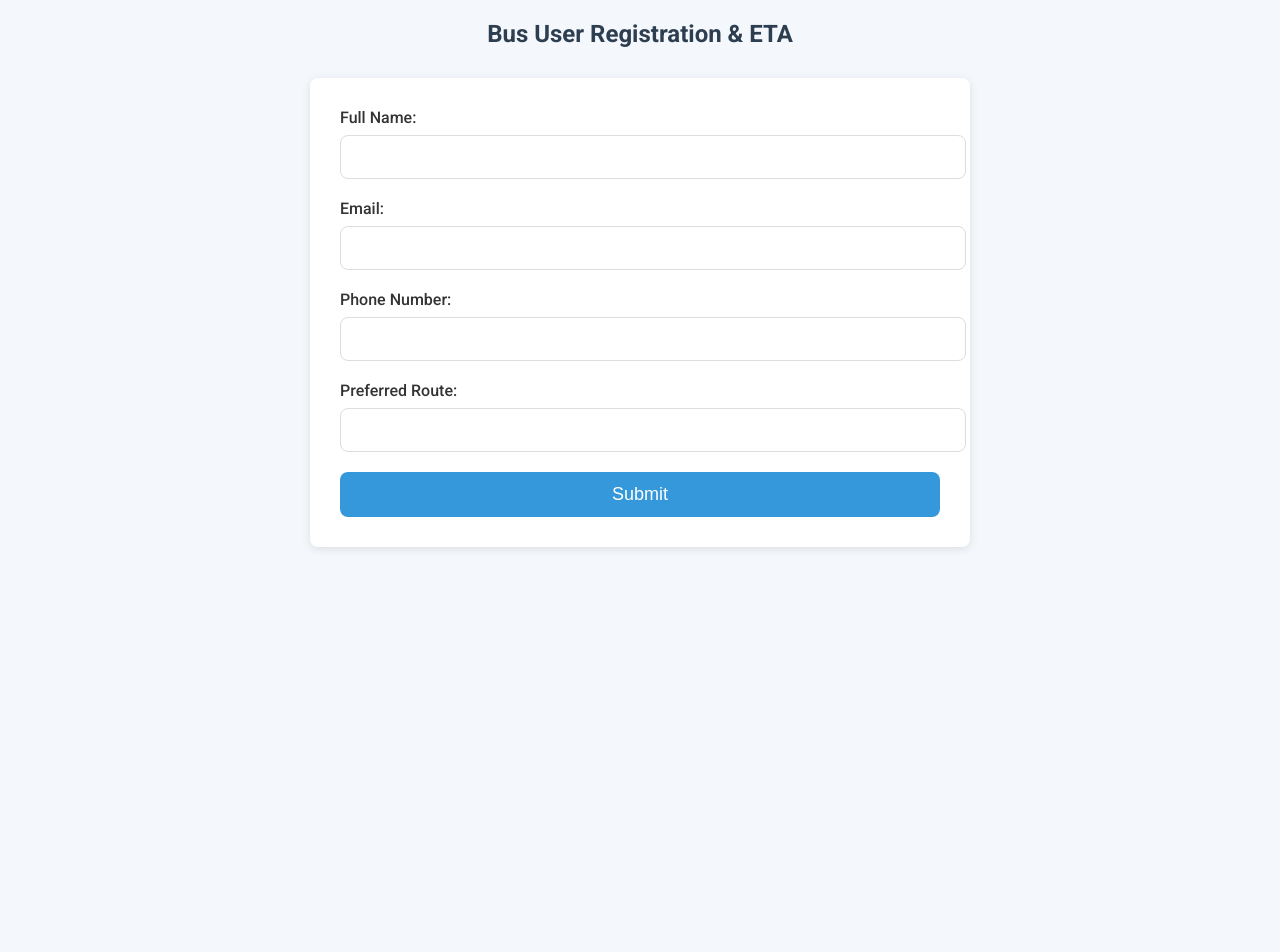
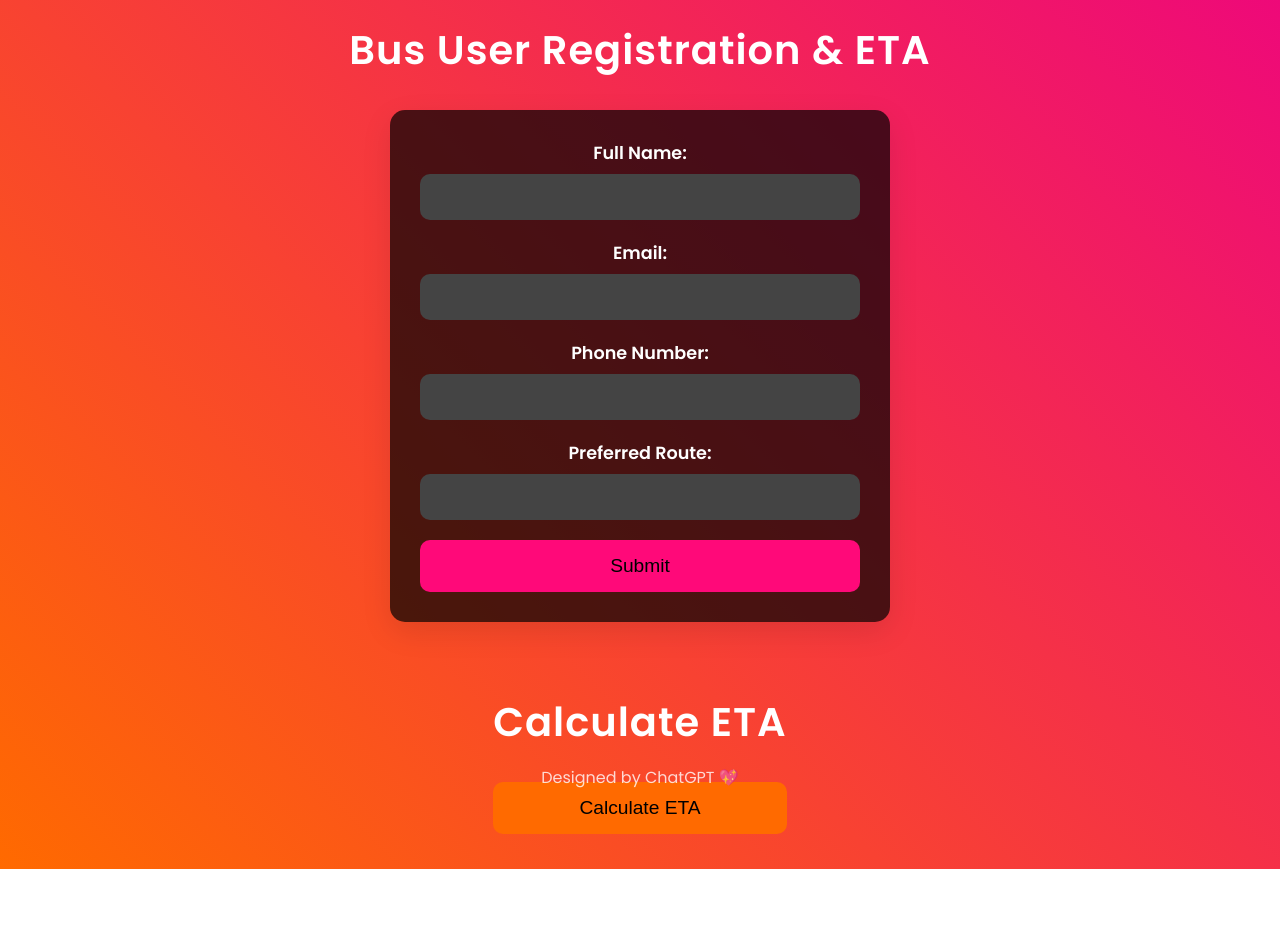
Before and after one commit to ManojCmd91/FRONNBACK, a website: page Frontend/public/index.html in a window 1280 px wide. Shown: the top 952 px of the page. After the commit the page ends 869 px from the top, so only its background shows below. Drawn offline with nearby package versions, Linux system fonts and the light colour scheme.

Commit message:
Update index.html

```diff
--- a/Frontend/public/index.html
+++ b/Frontend/public/index.html
@@ -5,79 +5,114 @@
     <meta name="viewport" content="width=device-width, initial-scale=1.0">
     <title>Bus User Registration & ETA</title>
     <link rel="stylesheet" href="https://unpkg.com/leaflet@1.9.1/dist/leaflet.css" />
-    <link href="https://fonts.googleapis.com/css2?family=Roboto:wght@400;500;700&display=swap" rel="stylesheet">
+    <link href="https://fonts.googleapis.com/css2?family=Roboto:wght@400;500;700&family=Poppins:wght@400;600&display=swap" rel="stylesheet">
     <style>
-        body {
-            font-family: 'Roboto', sans-serif;
-            background-color: #f4f7fb;
+        * {
+            box-sizing: border-box;
             margin: 0;
             padding: 0;
-            color: #333;
+        }
+        body {
+            font-family: 'Poppins', sans-serif;
+            background: linear-gradient(45deg, #ff6a00, #ee0979);
+            min-height: 100vh;
+            display: flex;
+            flex-direction: column;
+            justify-content: center;
+            align-items: center;
+            color: white;
+            text-align: center;
+            padding: 20px;
         }
         h2 {
-            color: #2c3e50;
-            text-align: center;
-            margin-bottom: 20px;
+            font-size: 2.5rem;
+            color: #fff;
+            margin-bottom: 30px;
+            letter-spacing: 1px;
         }
         .form-container {
-            background-color: #ffffff;
+            background-color: rgba(0, 0, 0, 0.7);
             padding: 30px;
-            border-radius: 8px;
-            box-shadow: 0 2px 10px rgba(0, 0, 0, 0.1);
-            max-width: 600px;
-            margin: 30px auto;
+            border-radius: 15px;
+            width: 100%;
+            max-width: 500px;
+            box-shadow: 0 10px 30px rgba(0, 0, 0, 0.1);
+            animation: fadeIn 1s ease-in-out;
         }
         label {
+            font-size: 1.1rem;
+            font-weight: 600;
+            margin-bottom: 8px;
             display: block;
-            font-weight: 500;
-            margin-bottom: 8px;
+            color: #fff;
         }
         input {
             width: 100%;
-            padding: 12px;
+            padding: 14px;
             margin-bottom: 20px;
-            border: 1px solid #ddd;
-            border-radius: 8px;
-            font-size: 16px;
-            transition: border-color 0.3s;
+            border: none;
+            border-radius: 10px;
+            background-color: #444;
+            color: #fff;
+            font-size: 1rem;
+            transition: background-color 0.3s;
         }
         input:focus {
-            border-color: #3498db;
+            background-color: #ff6a00;
             outline: none;
         }
         button {
+            padding: 15px;
+            font-size: 1.2rem;
+            background-color: #ff0979;
+            border: none;
+            border-radius: 10px;
+            cursor: pointer;
+            transition: background-color 0.3s, transform 0.3s;
             width: 100%;
-            padding: 12px;
-            background-color: #3498db;
-            color: #fff;
-            font-size: 18px;
-            border: none;
-            border-radius: 8px;
-            cursor: pointer;
-            transition: background-color 0.3s;
         }
         button:hover {
-            background-color: #2980b9;
+            background-color: #ff6a00;
+            transform: scale(1.1);
+        }
+        .map-container {
+            width: 100%;
+            max-width: 700px;
+            margin-top: 30px;
+            border-radius: 20px;
+            overflow: hidden;
+            box-shadow: 0 10px 30px rgba(0, 0, 0, 0.2);
         }
         .eta-container {
-            text-align: center;
-            margin-top: 30px;
+            margin-top: 40px;
         }
-        #map {
-            height: 400px;
-            margin-top: 20px;
-            border-radius: 8px;
+        .eta-container button {
+            background-color: #ff6a00;
+        }
+        .eta-container button:hover {
+            background-color: #ff0979;
         }
         #etaResult {
+            font-size: 1.5rem;
             margin-top: 15px;
-            font-size: 18px;
-            font-weight: bold;
-            color: #2c3e50;
+            color: #fff;
+        }
+        @keyframes fadeIn {
+            0% { opacity: 0; }
+            100% { opacity: 1; }
+        }
+        .footer {
+            position: fixed;
+            bottom: 10px;
+            color: #fff;
+            font-size: 1rem;
+            opacity: 0.8;
         }
     </style>
 </head>
 <body>
     <h2>Bus User Registration & ETA</h2>
+
     <div class="form-container">
         <form id="busUserForm">
             <label for="name">Full Name:</label>
@@ -96,13 +131,17 @@
         </form>
     </div>
 
-    <div id="map"></div> <!-- Map container -->
+    <div class="map-container">
+        <div id="map"></div> <!-- Map container -->
+    </div>
 
     <div class="eta-container">
         <h2>Calculate ETA</h2>
         <button id="calculateEtaBtn">Calculate ETA</button>
         <p id="etaResult"></p>
     </div>
+
+    <div class="footer">Designed by ChatGPT 💖</div>
 
     <script src="https://unpkg.com/leaflet@1.9.1/dist/leaflet.js"></script>
     <script>
```
